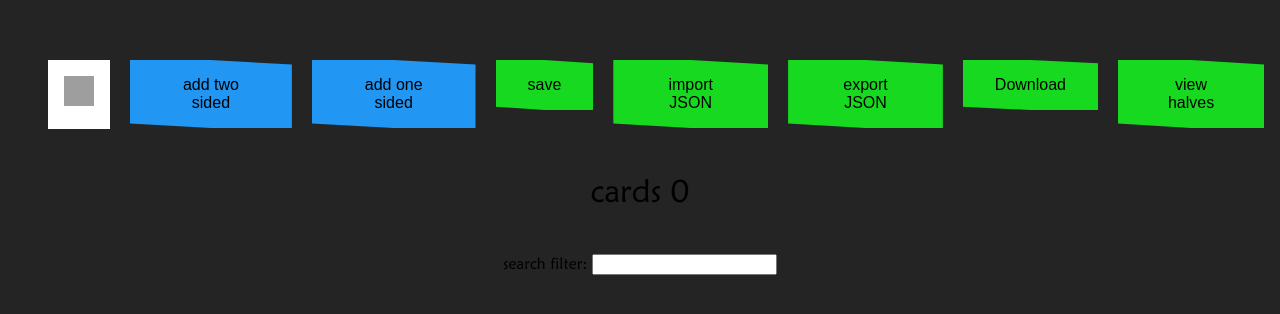
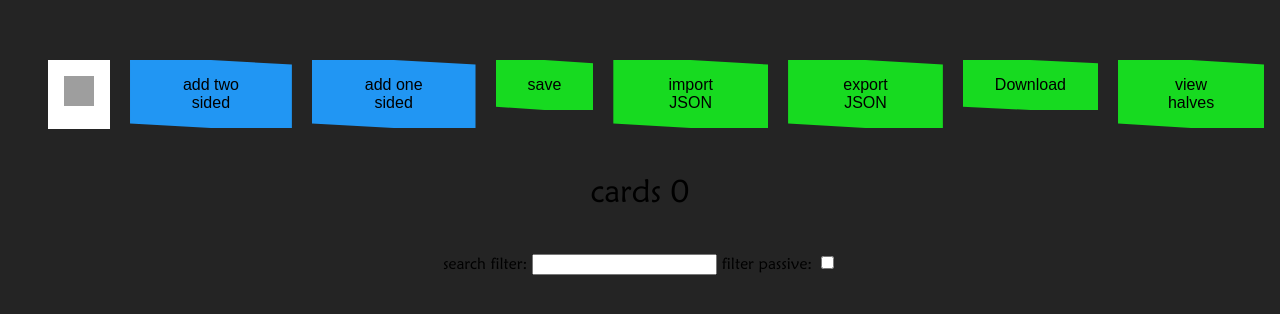
Before and after one commit to KoenMW/passive-aggressive-card-manager, a Svelte app: page / in a window 1280 px wide. Shown: the part 232-546 px from the top of the page. Built offline with nearby package versions, Linux system fonts and the light colour scheme; grey boxes are pictures that could not be loaded; what gun would draw is missing.

Commit message:
feat: added passive filter

```diff
--- a/src/views/Home.svelte
+++ b/src/views/Home.svelte
@@ -13,10 +13,15 @@
   import { route } from "@stores/router";
 
   let currentFilter: cardNames = "None";
+  let stringFilter: string = "";
+  let filterPassive: boolean = false;
 
-  let stringFilter: string = "";
-
-  $: filteredCards = filterCards($cards, currentFilter, stringFilter);
+  $: filteredCards = filterCards(
+    $cards,
+    currentFilter,
+    stringFilter,
+    filterPassive
+  );
 
   const checkStringFilter = (card: card, stringFilter: string) => {
     stringFilter = stringFilter.toLocaleLowerCase();
@@ -28,21 +33,32 @@
     );
   };
 
+  const checkPassive = (card: card, passiveFilter: boolean) => {
+    console.log("filtering passive: ", passiveFilter);
+    return (
+      !passiveFilter ||
+      card.cardHalf1.cardType.passive ||
+      (card.cardHalf2 && card.cardHalf2.cardType.passive)
+    );
+  };
+
   const filterCards = (
     cards: card[],
     filter: cardNames,
-    stringFilter: string
+    stringFilter: string,
+    passiveFilter: boolean
   ): card[] => {
     return cards.filter(
       (card) =>
         (card.cardHalf1.cardType.type === filter ||
           filter === "None" ||
           (card.cardHalf2 && card.cardHalf2.cardType.type === filter)) &&
-        checkStringFilter(card, stringFilter)
+        checkStringFilter(card, stringFilter) &&
+        checkPassive(card, passiveFilter)
     );
   };
 
-  $: console.log(stringFilter);
+  $: console.log(filterPassive);
 </script>
 
 <section class="button-container">
@@ -85,6 +101,14 @@
 <h1>cards {filteredCards.length}</h1>
 <div class="filter">
   search filter: <input type="text" bind:value={stringFilter} />
+
+  <label for="filter-passive">filter passive:</label>
+  <input
+    type="checkbox"
+    name="filter-passive"
+    id="filter-passive"
+    bind:checked={filterPassive}
+  />
 </div>
 <section class="container">
   {#each filteredCards as c}
```
